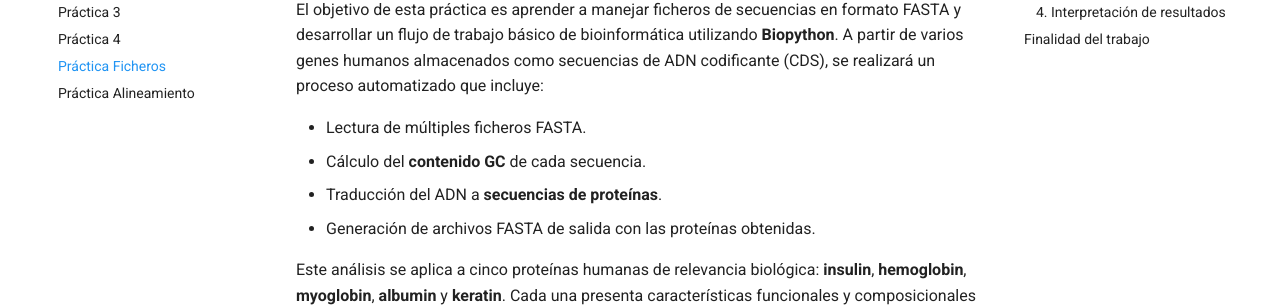
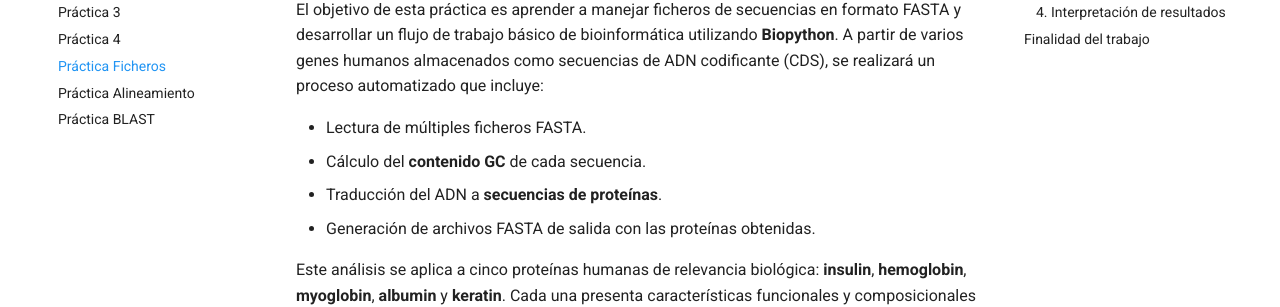
Before and after one commit to raquelaq/PracticasBIO, an MkDocs documentation site: the page built from docs/practicaFicheros.md, in a window 1280 px wide. Shown: the part 234-541 px from the top of the page. Built offline with MkDocs 1.6.1 and Material for MkDocs 9.7.7, drawn with Linux system fonts in a browser that asks for light colours.

Commit message:
Práctica BLAST

```diff
--- a/mkdocs.yml
+++ b/mkdocs.yml
@@ -8,6 +8,7 @@ nav:
       - Práctica 4: practica4.md
       - Práctica Ficheros: practicaFicheros.md
       - Práctica Alineamiento: practicaAlineamiento.md
+      - Práctica BLAST: practicaBLAST.md
 theme:
   name: material
   palette:
```
